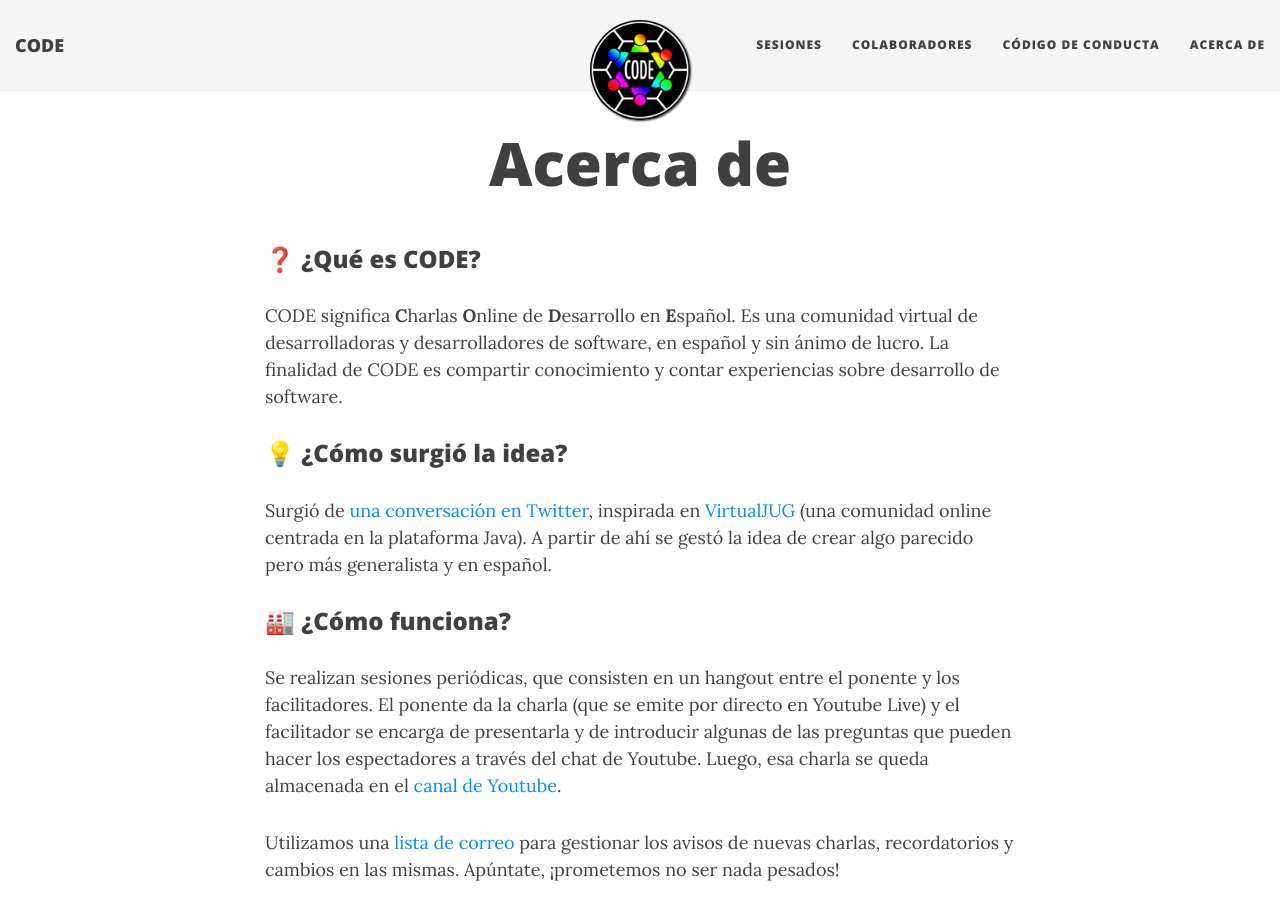
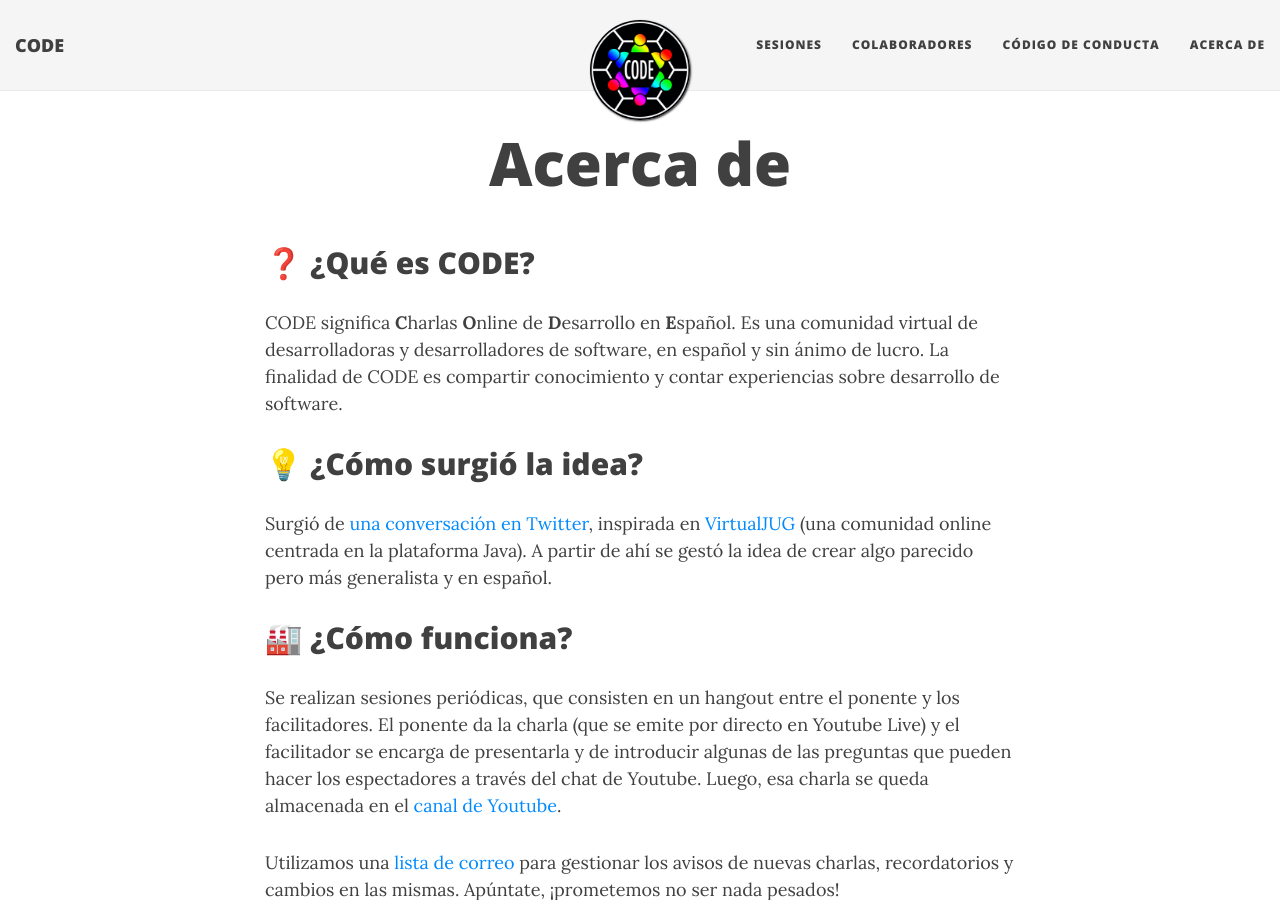
Before and after one commit to comunidadcode/comunidadcode.github.io, a Jekyll site: the page built from acerca-de.md, in a window 1280 px wide and 900 px high. Built offline with Jekyll 4.4.1, drawn with Linux system fonts in a browser that asks for light colours; nearby versions of some CDN libraries; emoji names are drawn with the system emoji font.

Commit message:
[ACCESIBILIDAD] Orden del nivel de los headings

```diff
--- a/acerca-de.md
+++ b/acerca-de.md
@@ -4,26 +4,26 @@ title: Acerca de
 twitter-description: Toda la información sobre en qué consiste la Comunidad CODE.
 ---
 
-### :question: ¿Qué es CODE?
+## :question: ¿Qué es CODE?
 
 CODE significa **C**harlas **O**nline de **D**esarrollo en **E**spañol. Es una comunidad virtual de desarrolladoras y desarrolladores de software, en español y sin ánimo de lucro. La finalidad de CODE es compartir conocimiento y contar experiencias sobre desarrollo de software.
 
-### :bulb: ¿Cómo surgió la idea?
+## :bulb: ¿Cómo surgió la idea?
 
 Surgió de [una conversación en Twitter](https://masde140.com/t/meetup-virtual/279){:target="_blank"}, inspirada en [VirtualJUG](https://virtualjug.com/){:target="_blank"} (una comunidad online centrada en la plataforma Java). A partir de ahí se gestó la idea de crear algo parecido pero más generalista y en español.
 
-### :factory: ¿Cómo funciona?
+## :factory: ¿Cómo funciona?
 
 Se realizan sesiones periódicas, que consisten en un hangout entre el ponente y los facilitadores. El ponente da la charla (que se emite por directo en Youtube Live) y el facilitador se encarga de presentarla y de introducir algunas de las preguntas que pueden hacer los espectadores a través del chat de Youtube. Luego, esa charla se queda almacenada en el [canal de Youtube](https://www.youtube.com/c/ComunidadCODE){:target="_blank"}.
 
 Utilizamos una [lista de correo](http://eepurl.com/c8CpuH){:target="_blank"} para gestionar los avisos de nuevas charlas, recordatorios y cambios en las mismas. Apúntate, ¡prometemos no ser nada pesados!
 
-### :busts_in_silhouette: ¿Quién está detrás?
+## :busts_in_silhouette: ¿Quién está detrás?
 
 Dos raules: [Raúl Avila](../colaboradores/raul-avila) y [Raúl Villares](../colaboradores/raul-villares).
 
 ![Raúl Ávila y Raúl Villares](./img/raules.jpg){: .center-image }
 
-### :raising_hand: Tengo que deciros algo, ¿cómo lo hago?
+## :raising_hand: Tengo que deciros algo, ¿cómo lo hago?
 
 Lo mejor es que mandes un correo a [info@comunidadcode.com](mailto:info@comunidadcode.com) :email:
```
Also changed, not shown: index.html (+4 -8 lines).
